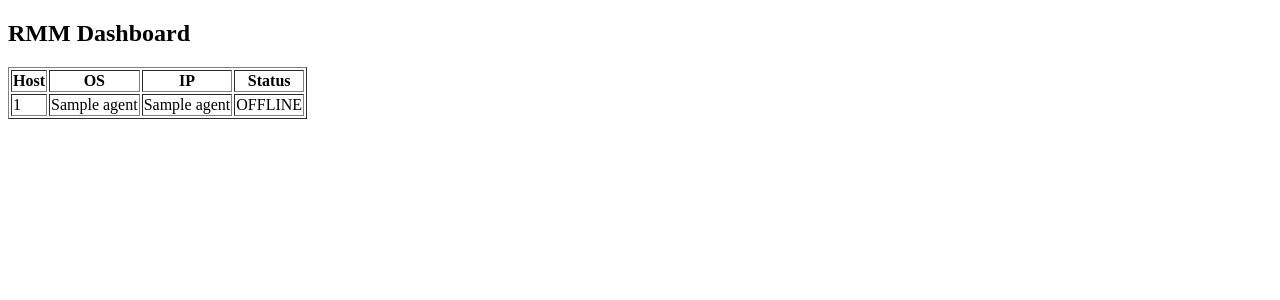
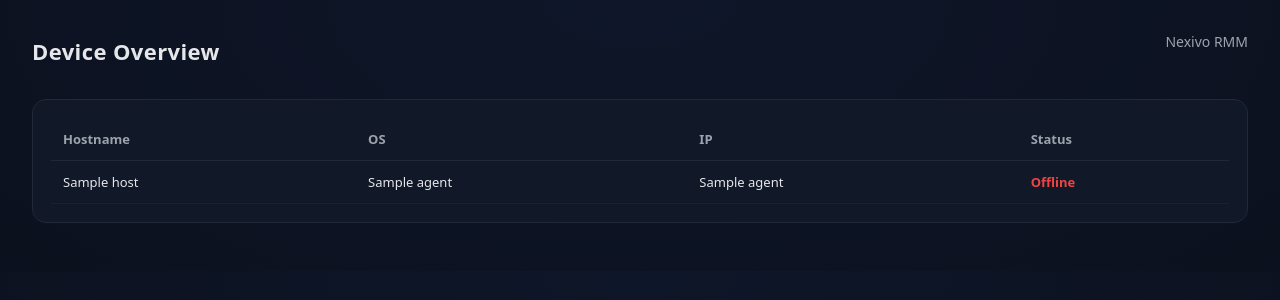
Before and after one commit to The-IT-Guy/customrmm, a FastAPI app: template customrmm-gold-alpha/server/templates/dashboard.html in a window 1280 px wide. Shown: the top 300 px of the page. Run offline with FastAPI, Linux system fonts and the light colour scheme; the template is opened without the code that fills it: most values are stand-ins (such as "Sample title", 1, 10 or a date in 2020).

Commit message:
Redesign dashboard layout and update table structure

```diff
--- a/customrmm-gold-alpha/server/templates/dashboard.html
+++ b/customrmm-gold-alpha/server/templates/dashboard.html
@@ -1,17 +1,44 @@
 <!DOCTYPE html>
 <html>
+<head>
+  <title>Nexivo RMM – Dashboard</title>
+  <link rel="stylesheet" href="/static/nexivo.css">
+</head>
 <body>
-<h2>RMM Dashboard</h2>
-<table border="1">
-<tr><th>Host</th><th>OS</th><th>IP</th><th>Status</th></tr>
-{% for a in agents %}
-<tr>
-<td>{{a[0]}}</td>
-<td>{{a[1]}}</td>
-<td>{{a[2]}}</td>
-<td>{% if now - a[3] < 120 %}ONLINE{% else %}OFFLINE{% endif %}</td>
-</tr>
-{% endfor %}
-</table>
+  <div class="dashboard">
+    <div class="header">
+      <h1>Device Overview</h1>
+      <span class="subtitle">Nexivo RMM</span>
+    </div>
+
+    <div class="card">
+      <table>
+        <thead>
+          <tr>
+            <th>Hostname</th>
+            <th>OS</th>
+            <th>IP</th>
+            <th>Status</th>
+          </tr>
+        </thead>
+        <tbody>
+          {% for host, os, ip, last_seen in agents %}
+          <tr>
+            <td>{{ host }}</td>
+            <td>{{ os }}</td>
+            <td>{{ ip }}</td>
+            <td>
+              {% if now - last_seen < 120 %}
+                <span class="status-online">Online</span>
+              {% else %}
+                <span class="status-offline">Offline</span>
+              {% endif %}
+            </td>
+          </tr>
+          {% endfor %}
+        </tbody>
+      </table>
+    </div>
+  </div>
 </body>
 </html>
```
